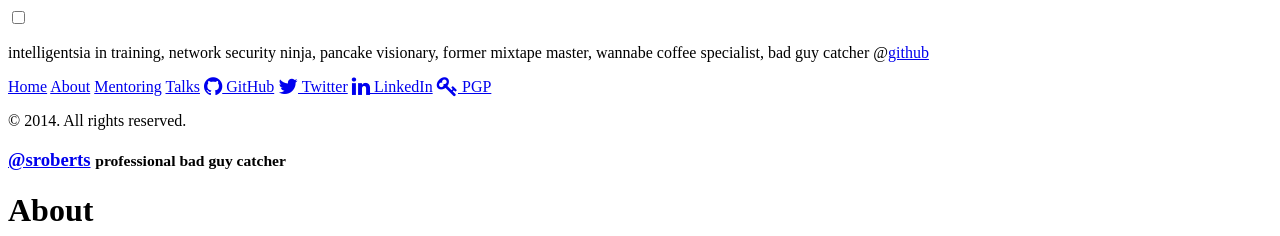
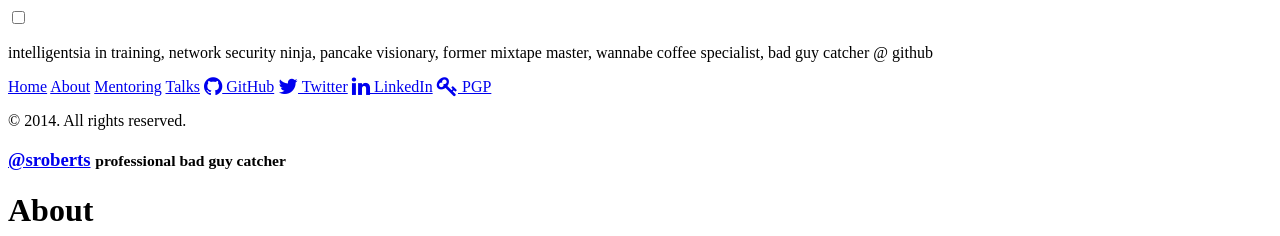
Before and after one commit to sroberts/sroberts.github.io, a Jekyll site: the page built from about.md, in a window 1280 px wide. Shown: the top 236 px of the page. Built offline with Jekyll 4.4.1, drawn with Linux system fonts in a browser that asks for light colours; nearby versions of some CDN libraries; Markdown is read by kramdown in place of the engine named in the settings; some of the changed lines change nothing that is shown.

Commit message:
removed oddly rendered link

```diff
--- a/_config.yml
+++ b/_config.yml
@@ -10,7 +10,7 @@ permalink:        pretty
 # Setup
 title:            '@sroberts'
 tagline:          'professional bad guy catcher'
-description:      'intelligentsia in training, network security ninja, pancake visionary, former mixtape master, wannabe coffee specialist, bad guy catcher @<a href="www.github.com">github</a>'
+description:      'intelligentsia in training, network security ninja, pancake visionary, former mixtape master, wannabe coffee specialist, bad guy catcher @ github'
 url:              http://sroberts.github.io
 
 author:
```
